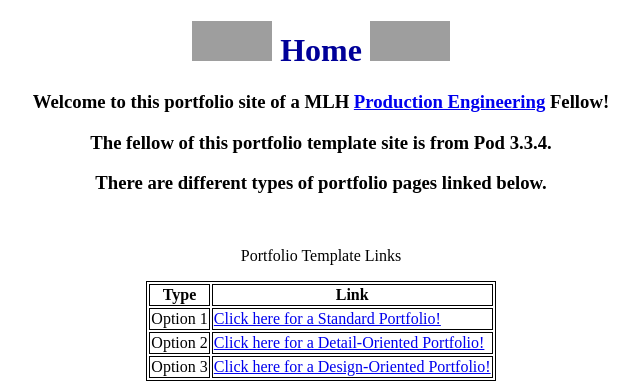
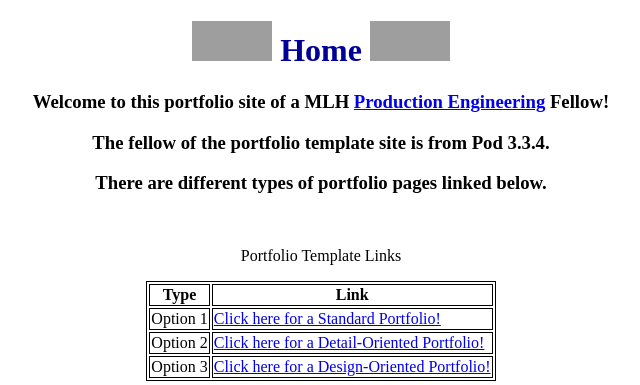
Before and after one commit to mamnuya/OrientationHackathon_Team1Pod334, a Flask app: page / in a window 1280 px wide. Shown: the top 385 px of the page, without its empty margins (319-959 px from the left). Run offline with Flask 2, Linux system fonts and the light colour scheme; some libraries are stand-ins or nearby versions; grey boxes are pictures that could not be loaded.

Commit message:
Edit fiel text

```diff
--- a/app/templates/home.html
+++ b/app/templates/home.html
@@ -7,7 +7,7 @@
           <h1 style="text-align: center; color:#000099;"> <img src="https://news.mlh.io/wp-content/uploads/2020/07/Facebook-Post-6-1200x520.jpg"width="80" height="40"> Home <img src="https://news.mlh.io/wp-content/uploads/2020/07/Facebook-Post-6-1200x520.jpg" width="80" height="40"></h1>
           <!-- Insert a biref description on home page. Allows hyperlink to any relevant external page-->
           <h3 style="text-align: center;">Welcome to this portfolio site of a MLH <a href="https://fellowship.mlh.io/programs/production-engineering">Production Engineering</a> Fellow! </h3>
-          <h3 style="text-align: center;">The fellow of this portfolio template site is from Pod 3.3.4. </h3>
+          <h3 style="text-align: center;">The fellow of the portfolio template site is from Pod 3.3.4. </h3>
           <h3 style="text-align: center;">There are different types of portfolio pages linked below. </h3>
 
         </div>
```
